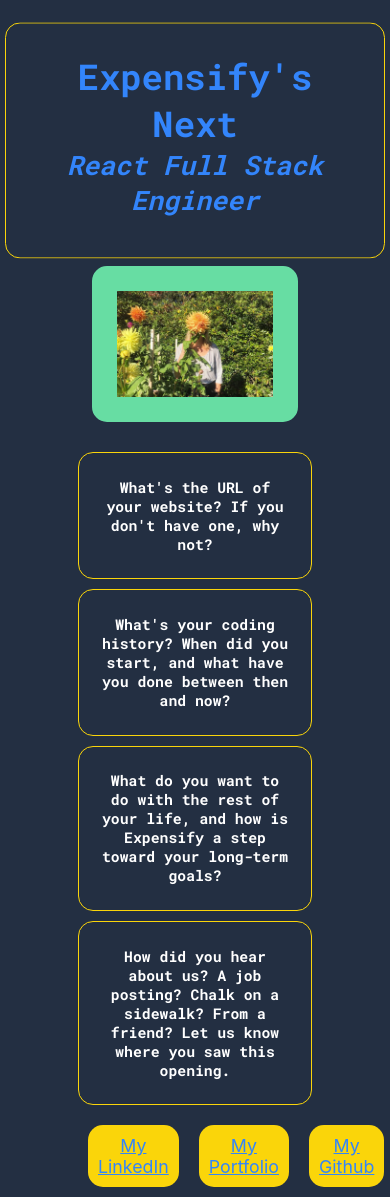
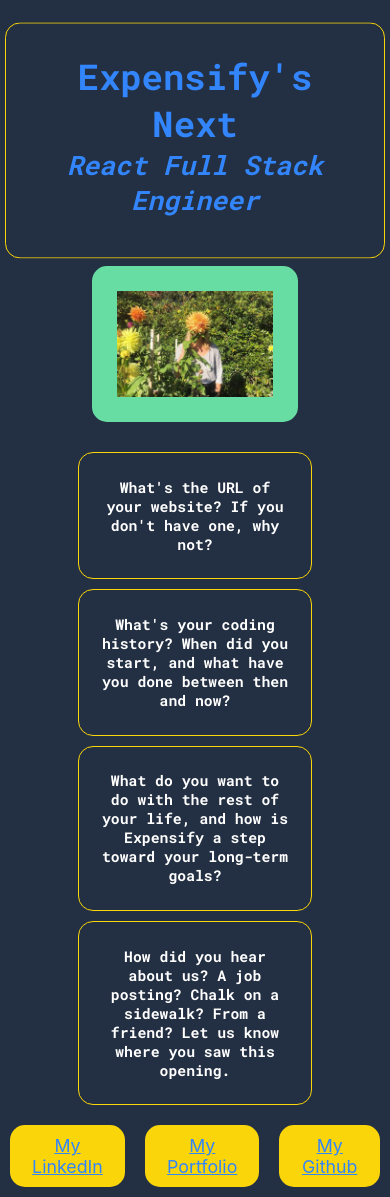
Before and after one commit to michellerenehey/expensify-application, a React (Create React App) app: page / in a window 390 px wide. Built offline with nearby package versions, Linux system fonts and the light colour scheme.

Commit message:
Update footer for mobile

```diff
--- a/src/App.css
+++ b/src/App.css
@@ -23,12 +23,8 @@
   color: white;
 }
 
-@media (prefers-reduced-motion: no-preference) {
-  header {
-    animation: move infinite 10s ease;
-  }
-}
 header {
+  animation: move infinite 10s ease;
   border: var(--yellow) solid 1px;
   border-radius: 15px;
   padding: 20px;
@@ -107,7 +103,6 @@
   flex-direction: row;
   align-items: center;
   justify-content: space-between;
-  width: 60vw;
 }
 
 @keyframes move {
```
